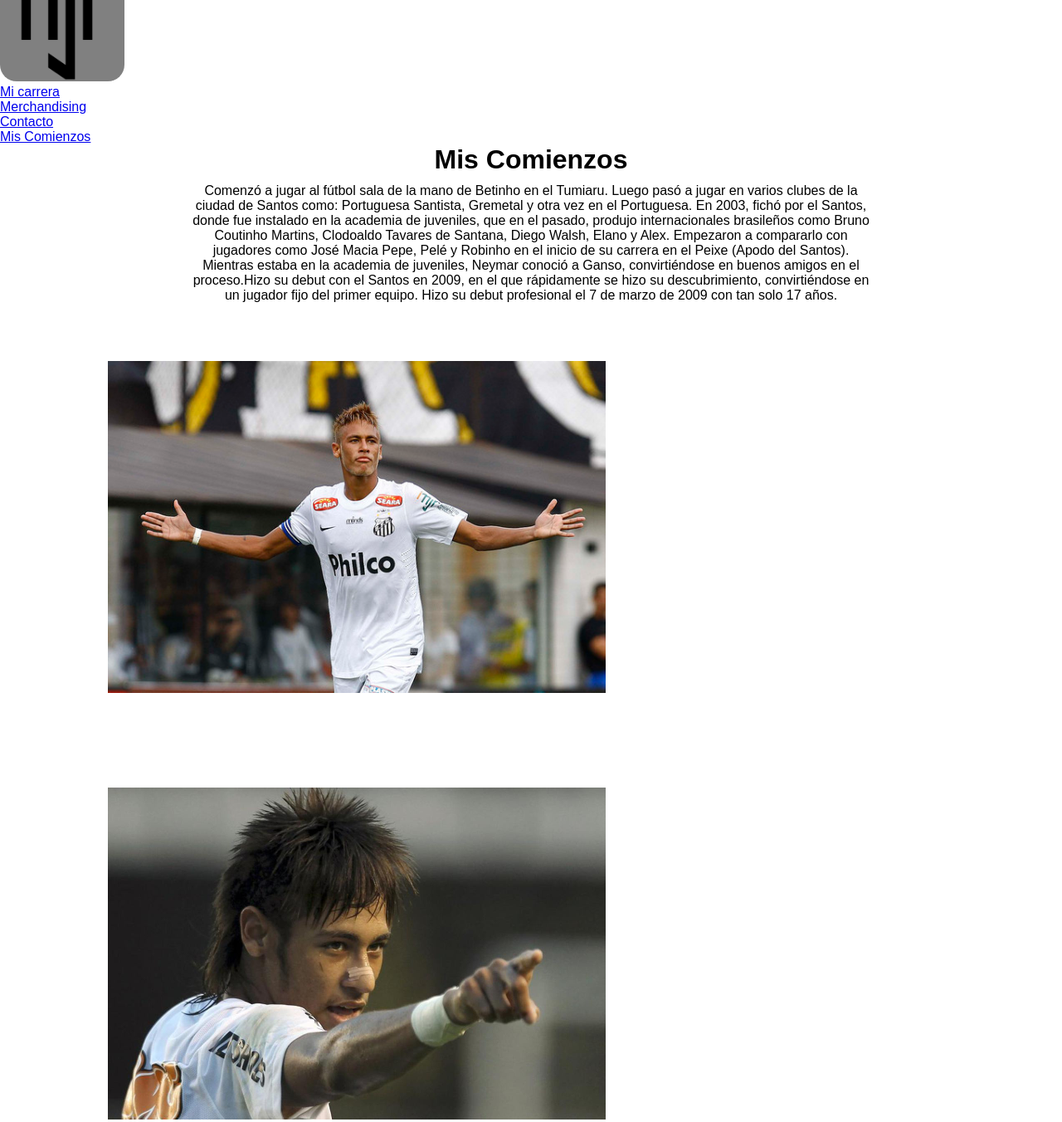
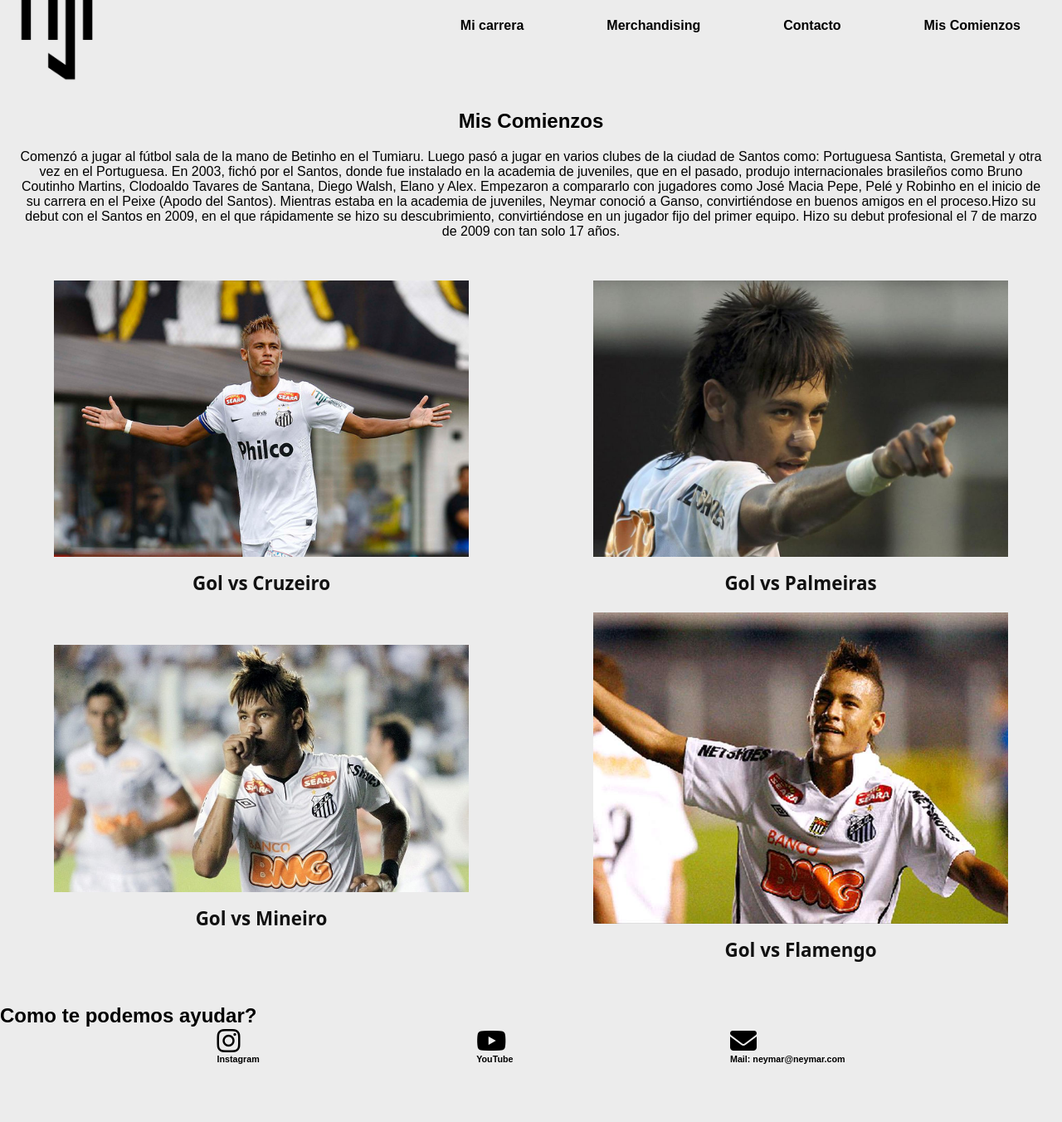
Before and after one commit to nicogiando/NeymarJR, a plain HTML site: page pages/misComienzos.html in a window 1280 px wide. Shown: the part 40-1392 px from the top of the page at 83% size. After the commit the page ends 1322 px from the top, so only its background shows below. Drawn offline with Linux system fonts and the light colour scheme.

Commit message:
Responsive

```diff
--- a/css/style.css
+++ b/css/style.css
@@ -6,6 +6,7 @@
 
 body {
   font-family: Arial, Helvetica, sans-serif;
+  background-color: #ececec;
 }
 
 .header-neymar ul {
@@ -13,39 +14,41 @@
 }
 
 .header-neymar ul li a {
-
+  text-decoration: none;
   color: black;
+  font-weight: bold;
+  padding: 6px 10px;
+}
+.header-neymar ul li a:hover {
+  color: #f05d23;
+  border-bottom: 1px solid #f05d23;
 }
 
 .logo {
   width: 150px;
-    background-color: grey;
-    border-radius: 20px;
-
 }
 
 .carousel-neymar {
   text-align: center;
-    background-color: gray ;
-    margin: 0 390px;
-    border-radius: 20px;
-
 }
 
 .carousel-neymar img {
-    width: 700px;
+  width: 100%;
 }
 
-.merch-neymar{
-    background-color: grey;
-    margin: 150px;
-    text-align: center;
-
+.merch-neymar {
+  display: grid;
+  grid-template-columns: repeat(3, 1fr);
+  margin: 50px;
 }
 
-.merch-neymar h2 {
+.titulo-merch {
   font-size: 3.2rem;
-    color: white;
+  color: #6235cb;
+  font-family: "Noto Sans", sans-serif;
+  font-weight: 900;
+  text-align: center;
+  margin-top: 40px;
 }
 
 .merch-contenedor {
@@ -70,14 +73,12 @@
   width: 600px;
   margin: 0px 100px 0px 150px;
   padding: 20px;
-
 }
 .neyinicio4 {
   text-align: center;
   width: 600px;
   margin: 0px 150px 0px 550px;
   padding: 10px;
-
 }
 
 .inicios5 {
@@ -86,57 +87,115 @@
 }
 .textoney {
   text-align: center;
-    margin: 10px 230px 10px 230px;
+  margin: 20px;
 }
-.inicios7 {
-    width: 600px;
-    margin: 60px 150px 50px 130px;
+.merch-contenedor {
+  background-color: #111111;
+  border: 1px solid #111111;
+  color: #ececec;
+  font-family: "Noto Sans", sans-serif;
 }
-.merch-contenedor{
-    background-image: url('../img/fondo.jpg');
-
-
-}
-.form{
+.form {
   text-align: center;
   margin: 20px;
 }
-.flex-footer div {
-    display: flex;
-    flex-direction: row;
-    flex-wrap: nowrap;
-    justify-content: space-between;
-    background-color: grey;
-    padding: 10px;
-    margin: 20px;
-}
-.flex-footer p {
-    color: white
 
-}
-.flex-footer h2 {
-    background-color: gray;
-    margin: 20px;
-    padding: 20px;
-    text-align: center;
-
-}
 .grid-contacto div {
   display: grid;
   grid-template-rows: 30px;
   background-color: gray;
   padding: 20px;
   margin: 20px;
-
 }
 .flex-inicio {
   display: flex;
-    flex-direction: row ;
+  flex-direction: row;
   justify-content: space-between;
+}
+.header-neymar {
+  display: flex;
+  justify-content: space-between;
+  align-items: center;
+}
+.flex-inicio li {
+  margin: 0px 40px;
+}
+.galerianey {
+  display: grid;
+  grid-template-columns: repeat(2, 1fr);
+  gap: 20px;
+  justify-items: center;
+  margin: 50px 0;
+}
 
-    background-color: grey;
-    margin: 30px;
-    padding: 20px;
-    border-radius: 10px;
+.galerianey img {
+  max-width: 500px;
+  width: 100%;
+}
 
+.mis-comienzos {
+  margin: 30px 0;
 }
+
+.goles-contenedor {
+  display: flex;
+  flex-direction: column;
+  align-items: center;
+  justify-content: center;
+}
+
+.goles-contenedor h6 {
+  font-family: "Noto Sans", sans-serif;
+  font-size: 1.4rem;
+  font-weight: 600;
+  margin-top: 16px;
+  color: #111111;
+}
+
+.goles-contenedor img {
+  transition: all 0.2s ease;
+}
+
+.goles-contenedor img:hover {
+  transform: scale(1.1);
+}
+.socialicons {
+    display: flex;
+    justify-content: space-evenly;
+    align-items: center;
+}
+.socialicons i {
+    font-size: 2rem;
+}
+
+@media screen and (max-width: 1024px) {
+    .merch-neymar {
+        grid-template-columns: repeat(2, 1fr);
+    }
+}
+
+@media screen and (max-width: 980px) {
+    .galerianey {
+        grid-template-columns: repeat(1, 1fr);
+    }
+}
+
+@media screen and (max-width: 862px) {
+    .header-neymar {
+        flex-direction: column;
+    }
+}
+
+@media screen and (max-width: 768px) {
+    .flex-inicio {
+        flex-direction: column;
+    }
+
+    .flex-inicio li {
+        margin: 10px 0;
+    }
+
+    .merch-neymar {
+        grid-template-columns: repeat(1, 1fr);
+    }
+}
--- a/pages/misComienzos.html
+++ b/pages/misComienzos.html
@@ -1,22 +1,22 @@
 <!DOCTYPE html>
 <html lang="en">
   <head>
-    <meta charset="UTF-8">
-    <meta http-equiv="X-UA-Compatible" content="IE=edge">
-    <meta name="viewport" content="width=device-width, initial-scale=1.0">
+    <meta charset="UTF-8" />
+    <meta http-equiv="X-UA-Compatible" content="IE=edge" />
+    <meta name="viewport" content="width=device-width, initial-scale=1.0" />
     <title>Mis Comienzos</title>
-    <link rel="stylesheet" href="../css/style.css">
+    <link rel="stylesheet" href="../css/style.css" />
+    <script src="https://kit.fontawesome.com/f38d48ea32.js" crossorigin="anonymous"></script>
   </head>
   <body>
-
-    <header>
+    <header class="header-neymar">
         <div>
           <a href="../index.html">
-                <img src="../img/njr.png" class="logo" alt="Logo ney">
+            <img src="../img/njr.png" class="logo" alt="Logo ney" />
           </a>
         </div>
-        <nav>
-            <ul>
+
+        <ul class="flex-inicio">
           <li>
             <a href="carrera.html">Mi carrera</a>
           </li>
@@ -27,34 +27,68 @@
             <a href="contacto.html">Contacto</a>
           </li>
           <li>
-                    <a href="misCominezos.html">Mis Comienzos</a>
+            <a href="misComienzos.html">Mis Comienzos</a>
           </li>
         </ul>
-        </nav>
+      </header>
+    <main class="mis-comienzos">
+      <section>
         <h1 class="inicios">Mis Comienzos</h1>
-        <p class="textoney">Comenzó a jugar al fútbol sala de la mano de Betinho en el Tumiaru. Luego pasó a jugar en varios clubes de la ciudad de Santos como: Portuguesa Santista, Gremetal y otra vez en el Portuguesa. En 2003, fichó por el Santos, donde fue instalado en la academia de juveniles, que en el pasado, produjo internacionales brasileños como Bruno Coutinho Martins, Clodoaldo Tavares de Santana, Diego Walsh, Elano y Alex. Empezaron a compararlo con jugadores como José Macia Pepe, Pelé y Robinho en el inicio de su carrera en el Peixe (Apodo del Santos). Mientras estaba en la academia de juveniles, Neymar conoció a Ganso, convirtiéndose en buenos amigos en el proceso.Hizo su debut con el Santos en 2009, en el que rápidamente se hizo su descubrimiento, convirtiéndose en un jugador fijo del primer equipo.
+        <p class="textoney">
+          Comenzó a jugar al fútbol sala de la mano de Betinho en el Tumiaru.
+          Luego pasó a jugar en varios clubes de la ciudad de Santos como:
+          Portuguesa Santista, Gremetal y otra vez en el Portuguesa. En 2003,
+          fichó por el Santos, donde fue instalado en la academia de juveniles,
+          que en el pasado, produjo internacionales brasileños como Bruno
+          Coutinho Martins, Clodoaldo Tavares de Santana, Diego Walsh, Elano y
+          Alex. Empezaron a compararlo con jugadores como José Macia Pepe, Pelé
+          y Robinho en el inicio de su carrera en el Peixe (Apodo del Santos).
+          Mientras estaba en la academia de juveniles, Neymar conoció a Ganso,
+          convirtiéndose en buenos amigos en el proceso.Hizo su debut con el
+          Santos en 2009, en el que rápidamente se hizo su descubrimiento,
+          convirtiéndose en un jugador fijo del primer equipo. Hizo su debut
+          profesional el 7 de marzo de 2009 con tan solo 17 años.
+        </p>
+      </section>
+      <section class="galerianey">
+        <div class="goles-contenedor">
+            <img src="../img/neyinicios.jpg" alt="" class="inicios7" />
+            <h6>Gol vs Cruzeiro</h6>
+        </div>
+        <div class="goles-contenedor">
+            <img src="../img/neyinicios2.jpg" alt="" class="inicios7" />
+            <h6>Gol vs Palmeiras</h6>
+        </div>
+        <div class="goles-contenedor">
+            <img src="../img/neydedo2011.jpg" alt="" />
+            <h6>Gol vs Mineiro</h6>
+        </div>
+        <div class="goles-contenedor">
+            <img src="../img/neysantos.jpg" alt="">
+            <h6>Gol vs Flamengo</h6>
+        </div>
+      </section>
+    </main>
 
-            Hizo su debut profesional el 7 de marzo de 2009 con tan solo 17 años.</p>
-
-            <img src="../img/neyinicios.jpg" alt="" class="inicios7"> <img src="../img/neyinicios2.jpg" alt="" class="inicios7">
-
-    </header>
     <footer class="flex-footer">
         <h2>Como te podemos ayudar?</h2>
-        <div class="social-contenedor">
+        <section class="socialicons">
           <div>
-            <img src="../img/gm.png" alt="" />
-            <p>contacto@neymar.com</p>
+            <i class="fa-brands fa-instagram"></i>
+            <h6>Instagram</h6>
+
           </div>
           <div>
-            <img src="../img/tel.png" alt="" />
-            <p>221 494 0238</p>
+            <i class="fa-brands fa-youtube"></i>
+            <h6>YouTube</h6>
+
           </div>
           <div>
-            <img src="../img/loc.png" alt="" />
-            <p>Brasil</p>
+            <i class="fa-solid fa-envelope"></i>
+            <h6>Mail: neymar@neymar.com</h6>
+
           </div>
-        </div>
+        </section>
       </footer>
   </body>
 </html>
```
Also changed, not shown: index.html (+70 -17 lines), pages/carrera.html (+21 -14 lines), pages/contacto.html (+15 -12 lines), pages/merch.html (+19 -16 lines), img/camisetaney.webp (deleted), img/camisetaneyyyy-removebg-preview.png (added), img/neybot-removebg-preview.png (added), img/neybot.jpg (deleted), img/neybras-removebg-preview.png (added), img/neybras.jpg (deleted), img/neydedo2011.jpg (added), img/neysantos.jpg (added). Lines whose indentation alone changed are shown as unchanged.
